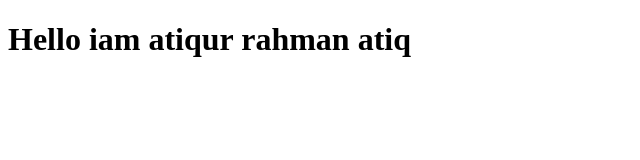
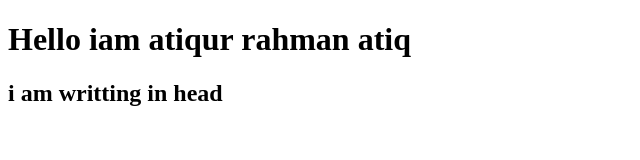
Before and after one commit to AtiqNishe/dhaka-web, a plain HTML site: page index.html in a window 1280 px wide. Shown: the whole page, without its empty margins (0-640 px from the left). Drawn offline with Linux system fonts and the light colour scheme.

Commit message:
nice web

```diff
--- a/index.html
+++ b/index.html
@@ -7,5 +7,6 @@
 </head>
 <body>
    <h1>Hello iam atiqur rahman atiq</h1>
+   <h2>i am writting in head</h2>
 </body>
 </html>
```
Also changed, not shown: 1 other file.
